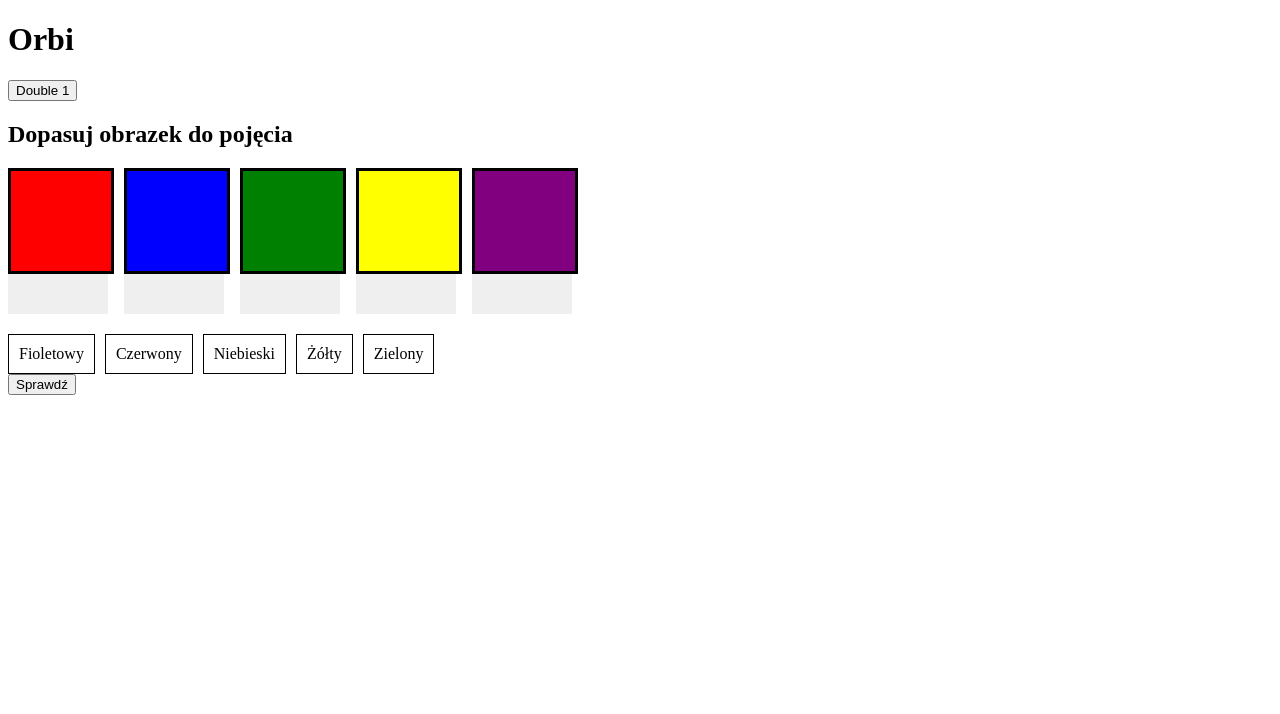
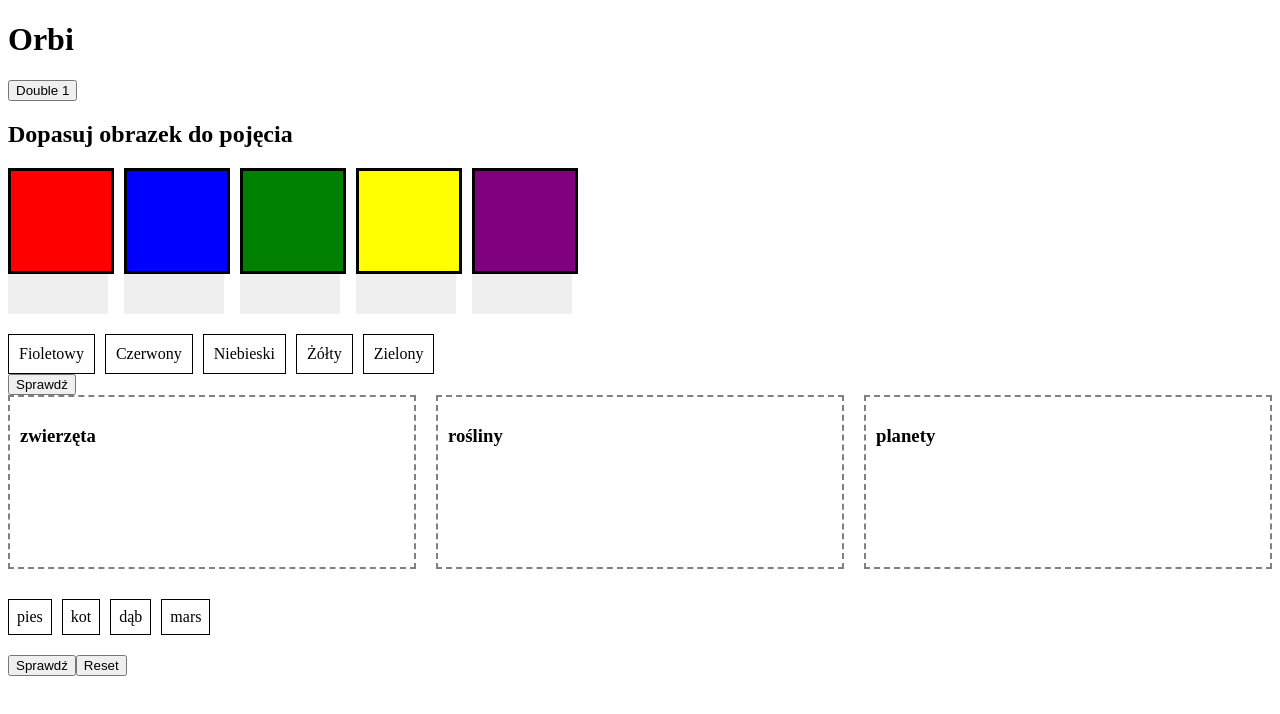
Before and after one commit to Projekt-zespolowy-PW-Orbi/Platforma-edukacyjna-Orbi, a React (Vite) app in the folder frontend/: page / in a window 1280 px wide. Shown: the top 714 px of the page. Built offline with nearby package versions, Linux system fonts and the light colour scheme.

Commit message:
(SCRUM-19) UI Dopasuj pojęcia do ich kategorii

```diff
--- a/frontend/src/App.tsx
+++ b/frontend/src/App.tsx
@@ -1,5 +1,6 @@
 import { useState } from "react";
 import DragAndDropQuiz from "features/quiz/dragAndDrop/DragAndDropQuiz";
+import CategoryMatchingQuiz from "features/quiz/categoryMatchingQuiz/CategoryMatchingQuiz";
 interface DoubleResponse {
   result: number;
 }
@@ -37,6 +38,7 @@ export function App() {
       {result !== null && <p data-testid="result">Result: {result}</p>}
       {error && <p data-testid="error">Error: {error}</p>}
       <DragAndDropQuiz />
+      <CategoryMatchingQuiz />
     </div>
   );
 }
--- /dev/null
+++ b/frontend/src/features/quiz/categoryMatchingQuiz/CategoryMatchingQuiz.tsx
@@ -0,0 +1,132 @@
+import "./categoryMatchingQuiz.css";
+import { useState } from "react";
+import { DndContext, useDraggable, useDroppable } from "@dnd-kit/core";
+import type { DragEndEvent } from "@dnd-kit/core";
+
+interface CategoryItem {
+  id: string;
+  label: string;
+  category: string;
+}
+
+const categories = ["zwierzęta", "rośliny", "planety"];
+
+const items: CategoryItem[] = [
+  { id: "1", label: "pies", category: "zwierzęta" },
+  { id: "2", label: "kot", category: "zwierzęta" },
+  { id: "3", label: "dąb", category: "rośliny" },
+  { id: "4", label: "mars", category: "planety" },
+];
+
+function DraggableItem({ id, label }: { id: string; label: string }) {
+  const { attributes, listeners, setNodeRef, transform } = useDraggable({
+    id,
+  });
+
+  const style = {
+    transform: transform
+      ? `translate(${String(transform.x)}px, ${String(transform.y)}px)`
+      : undefined,
+  };
+
+  return (
+    <div
+      ref={setNodeRef}
+      {...listeners}
+      {...attributes}
+      style={style}
+      className="quiz-item"
+    >
+      {label}
+    </div>
+  );
+}
+
+function CategoryDropZone({
+  id,
+  label,
+  children,
+}: {
+  id: string;
+  label: string;
+  children?: React.ReactNode;
+}) {
+  const { setNodeRef } = useDroppable({
+    id,
+  });
+
+  return (
+    <div ref={setNodeRef} className="category">
+      <h3>{label}</h3>
+      {children}
+    </div>
+  );
+}
+
+export default function CategoryMatchingQuiz() {
+  const [placements, setPlacements] = useState<Record<string, string | null>>(
+    {},
+  );
+
+  const [result, setResult] = useState<"correct" | "wrong" | null>(null);
+
+  function handleDragEnd(event: DragEndEvent) {
+    const { active, over } = event;
+
+    if (!over) return;
+
+    setPlacements((prev) => ({
+      ...prev,
+      [active.id as string]: over.id as string,
+    }));
+  }
+
+  function checkAnswers() {
+    const correct = items.every(
+      (item) => placements[item.id] === item.category,
+    );
+
+    setResult(correct ? "correct" : "wrong");
+  }
+
+  function resetQuiz() {
+    setPlacements({});
+    setResult(null);
+  }
+
+  return (
+    <div>
+      <DndContext onDragEnd={handleDragEnd}>
+        <div className="categories">
+          {categories.map((cat) => (
+            <CategoryDropZone key={cat} id={cat} label={cat}>
+              {items
+                .filter((i) => placements[i.id] === cat)
+                .map((i) => (
+                  <div key={i.id} className="quiz-item">
+                    {i.label}
+                  </div>
+                ))}
+            </CategoryDropZone>
+          ))}
+        </div>
+
+        <div className="items">
+          {items
+            .filter((i) => !placements[i.id])
+            .map((item) => (
+              <DraggableItem key={item.id} id={item.id} label={item.label} />
+            ))}
+        </div>
+      </DndContext>
+
+      <div style={{ marginTop: "20px" }}>
+        <button onClick={checkAnswers}>Sprawdź</button>
+        <button onClick={resetQuiz}>Reset</button>
+      </div>
+
+      {result === "correct" && <p>Dobrze!</p>}
+      {result === "wrong" && <p>Spróbuj jeszcze raz.</p>}
+    </div>
+  );
+}
--- /dev/null
+++ b/frontend/src/features/quiz/categoryMatchingQuiz/categoryMatchingQuiz.css
@@ -0,0 +1,24 @@
+.categories {
+  display: flex;
+  gap: 20px;
+  margin-bottom: 30px;
+}
+
+.category {
+  flex: 1;
+  min-height: 150px;
+  border: 2px dashed gray;
+  padding: 10px;
+}
+
+.items {
+  display: flex;
+  gap: 10px;
+}
+
+.quiz-item {
+  border: 1px solid black;
+  padding: 8px;
+  background: white;
+  cursor: grab;
+}
```
